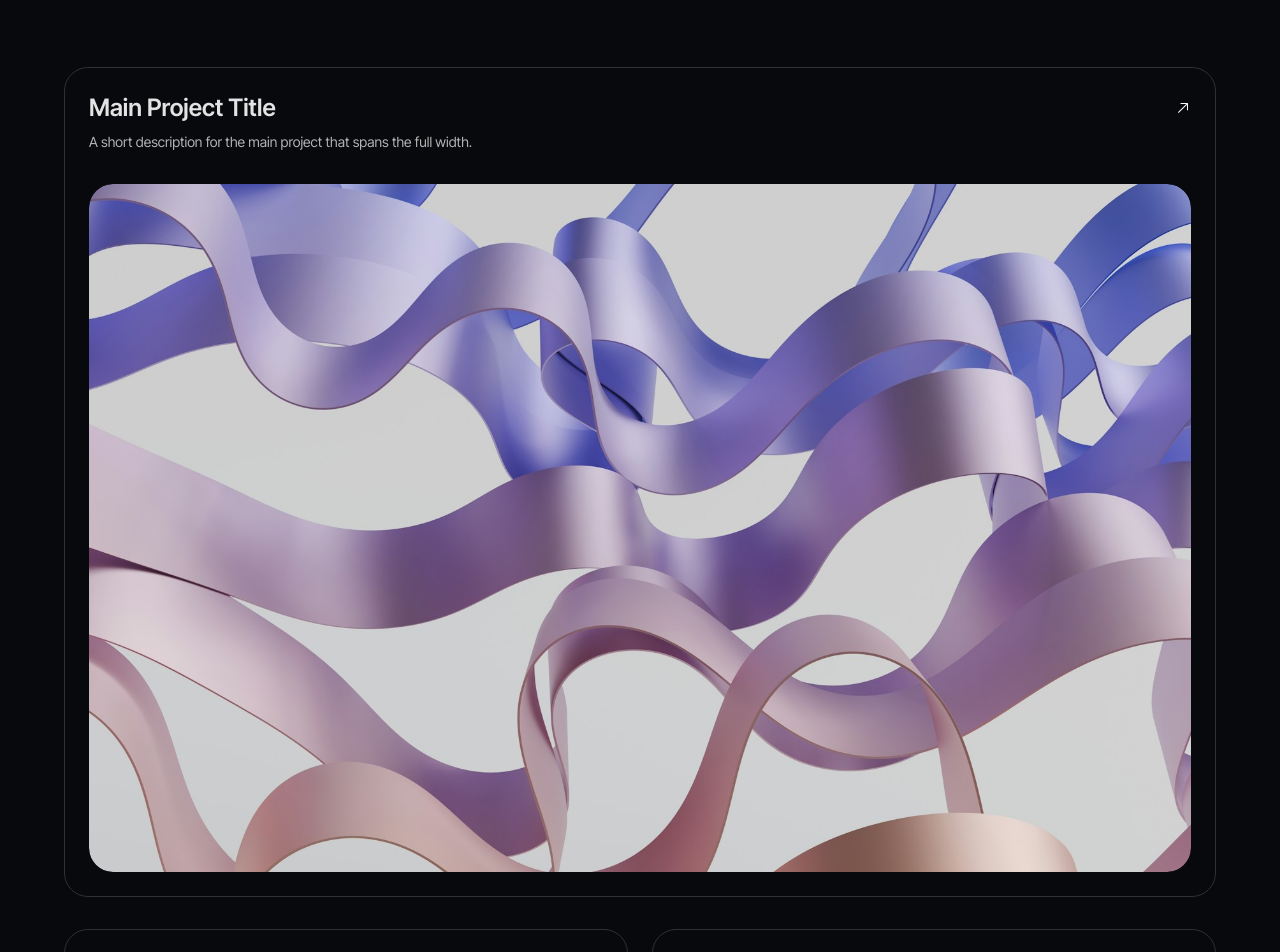
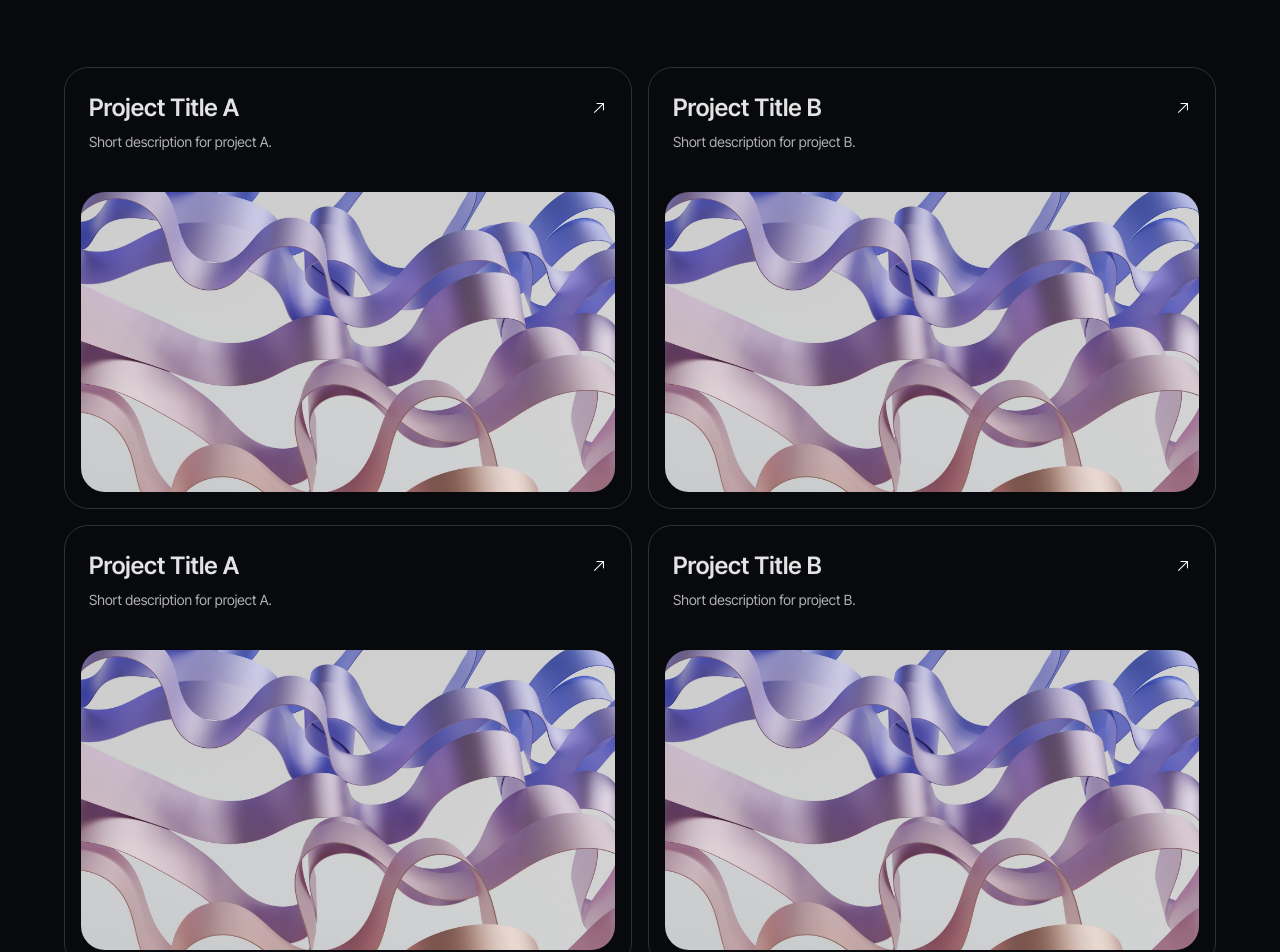
Before and after one commit to fikrilal/code-alchemy, a Next.js app: page / in a window 1280 px wide. Shown: the part 2100-3052 px from the top of the page. Built offline with nearby package versions, Linux system fonts and the light colour scheme; no server answers; a web font is replaced by a local one; what tailwind-hamburgers would draw is missing.

Commit message:
feat: update selected work layout

```diff
--- a/src/app/about/components/ChainOfThought.jsx
+++ b/src/app/about/components/ChainOfThought.jsx
@@ -78,14 +78,15 @@ const thoughts = [
     ],
   },
   {
-    title: "🎵 Favorite Bands: Linkin Park, Starset, Breaking Benjamin",
-    content: `"Give me a sign, I wanna believe!" - *Breaking Benjamin* (and me when debugging)`,
+    title: "🎵 Favorite Bands: Imagine Dragons, Aurora, Starset",
+    content:
+      "One moment it’s XXXTentacion, next it’s Aurora. Then Imagine Dragons crashes in. My Spotify algorithm is confused.",
     chain: [
-      "🤖 What’s my **background music** today?",
-      "🤖 Debugging session? Sounds like a **Linkin Park** moment.",
-      "🤖 Oh wait, should I mention **Evanescence** too?",
-      "🤖 Nah, let’s not overwhelm them with too much greatness.",
-      "🤖 Alright, let’s just **list them all**!",
+      "🤖 Hmm… what’s the **vibe check** today?",
+      "🤖 Debugging? Might need some **XXXTentacion or Juice WRLD** energy.",
+      "🤖 But wait, deep focus mode? **Aurora it is.**",
+      "🤖 Suddenly feeling heroic? **Imagine Dragons, let’s go!**",
+      "🤖 Honestly, my Spotify has no idea who I really am.",
     ],
   },
   {
@@ -114,7 +115,7 @@ const thoughts = [
   },
   {
     title: "🎬 Favorite Movie Genre: Sci-Fi & Mind-bending Thrillers",
-    content: `"Reality is often disappointing... but movies? They fix that."`,
+    content: "Reality is often disappointing... but movies? They fix that.",
     chain: [
       "🤖 What’s my go-to entertainment?",
       "🤖 Sci-Fi? Thriller? Anything **Christopher Nolan**?",
--- a/src/app/about/components/MainSection.jsx
+++ b/src/app/about/components/MainSection.jsx
@@ -94,7 +94,7 @@ export default function MainSection() {
           variants={childVariants}
         >
           <p className="text-base md:text-lg text-slate-300 font-medium mb-4 leading-[1.6] sm:!leading-[1.8]">
-            Hi, I’m Fikril—a mobile engineer and UX enthusiast based in Jakarta,
+            Hi, I’m Fikril—a mobile engineer and UX enthusiast based in Bandung,
             Indonesia. My journey in tech started with a curiosity for how
             things work, and over the years, it’s turned into a passion for
             building apps that people love to use.
--- a/src/components/SelectedWork.jsx
+++ b/src/components/SelectedWork.jsx
@@ -35,14 +35,14 @@ export default function SelectedWork() {
 
   return (
     <motion.section
-      className="flex flex-col items-start min-h-screen transition-colors duration-300"
+      className="flex flex-col items-start min-h-screen transition-colors duration-300  px-4 sm:px-6 lg:px-8 xl:px-0"
       variants={containerVariants}
       initial="hidden"
       whileInView="visible"
       viewport={{ once: true, amount: 0.2 }}
     >
       {/* Header */}
-      <div className="max-w-6xl w-full mx-auto pt-24 sm:pt-24 lg:pt-60 px-4 sm:px-6 lg:px-0">
+      <div className="max-w-6xl w-full mx-auto pt-24 sm:pt-24 lg:pt-60">
         <div className="flex justify-between items-center">
           <motion.h2
             className="text-3xl md:text-5xl font-semibold text-slate-200 leading-[1.2] sm:!leading-tight max-w-4xl"
@@ -66,19 +66,20 @@ export default function SelectedWork() {
       </div>
 
       {/* Projects Section */}
-      <div className="max-w-6xl w-full mx-auto px-4 sm:px-6 lg:px-0 mt-12 sm:mt-16 lg:mt-24">
+      <div className="max-w-6xl w-full mx-auto mt-12 sm:mt-16 lg:mt-24">
         {/* Main Project Card */}
-        <motion.div
+        {/* <motion.div
           className="p-6 rounded-3xl mb-8 border border-slate-900 group"
           variants={{ ...childVariants, ...cardVariants }}
-          initial="initial"
+          initial="hidden"
+          whileInView="visible"
           whileHover="hover"
+          viewport={{ once: true, amount: 0.2 }}
         >
           <div className="flex justify-between items-center mb-2">
             <h3 className="text-xl xl:text-2xl font-semibold text-slate-200">
               Main Project Title
             </h3>
-            {/* Arrow icon wrapped with Tailwind group-hover classes */}
             <span className="inline-flex items-center transition-transform duration-500 ease-out group-hover:translate-x-1 group-hover:rotate-45">
               <img src="/icons/ic_arrow.svg" alt="Arrow" className="w-4 h-4" />
             </span>
@@ -93,16 +94,18 @@ export default function SelectedWork() {
               className="w-full h-full object-cover rounded-3xl"
             />
           </div>
-        </motion.div>
+        </motion.div> */}
 
         {/* Two Smaller Project Cards */}
-        <div className="grid grid-cols-1 md:grid-cols-2 gap-6">
+        <div className="grid grid-cols-1 md:grid-cols-2 gap-4">
           {/* Project Card 1 */}
           <motion.div
             className="rounded-3xl overflow-hidden flex flex-col border border-slate-900 group"
             variants={{ ...childVariants, ...cardVariants }}
-            initial="initial"
+            initial="hidden"
+            whileInView="visible"
             whileHover="hover"
+            viewport={{ once: true, amount: 0.2 }}
           >
             <div className="p-6 flex-none">
               <div className="flex justify-between items-center">
@@ -134,8 +137,83 @@ export default function SelectedWork() {
           <motion.div
             className="rounded-3xl overflow-hidden flex flex-col border border-slate-900 group"
             variants={{ ...childVariants, ...cardVariants }}
-            initial="initial"
+            initial="hidden"
+            whileInView="visible"
             whileHover="hover"
+            viewport={{ once: true, amount: 0.2 }}
+          >
+            <div className="p-6 flex-none">
+              <div className="flex justify-between items-center">
+                <h3 className="text-xl xl:text-2xl font-semibold text-slate-200">
+                  Project Title B
+                </h3>
+                <span className="inline-flex items-center transition-transform duration-500 ease-out group-hover:translate-x-1 group-hover:rotate-45">
+                  <img
+                    src="/icons/ic_arrow.svg"
+                    alt="Arrow"
+                    className="w-4 h-4"
+                  />
+                </span>
+              </div>
+              <p className="text-sm text-slate-400 mt-2">
+                Short description for project B.
+              </p>
+            </div>
+            <div className="relative flex-1 p-4">
+              <img
+                src="/images/dummy-image.jpg"
+                alt="Project B screenshot"
+                className="w-full h-full object-cover rounded-3xl"
+              />
+            </div>
+          </motion.div>
+        </div>
+
+        {/* Two Smaller Project Cards */}
+        <div className="grid grid-cols-1 md:grid-cols-2 gap-4 mt-4">
+          {/* Project Card 1 */}
+          <motion.div
+            className="rounded-3xl overflow-hidden flex flex-col border border-slate-900 group"
+            variants={{ ...childVariants, ...cardVariants }}
+            initial="hidden"
+            whileInView="visible"
+            whileHover="hover"
+            viewport={{ once: true, amount: 0.2 }}
+          >
+            <div className="p-6 flex-none">
+              <div className="flex justify-between items-center">
+                <h3 className="text-xl xl:text-2xl font-semibold text-slate-200">
+                  Project Title A
+                </h3>
+                <span className="inline-flex items-center transition-transform duration-500 ease-out group-hover:translate-x-1 group-hover:rotate-45">
+                  <img
+                    src="/icons/ic_arrow.svg"
+                    alt="Arrow"
+                    className="w-4 h-4"
+                  />
+                </span>
+              </div>
+              <p className="text-sm text-slate-400 mt-2">
+                Short description for project A.
+              </p>
+            </div>
+            <div className="relative flex-1 p-4">
+              <img
+                src="/images/dummy-image.jpg"
+                alt="Project A screenshot"
+                className="w-full h-full object-cover rounded-3xl"
+              />
+            </div>
+          </motion.div>
+
+          {/* Project Card 2 */}
+          <motion.div
+            className="rounded-3xl overflow-hidden flex flex-col border border-slate-900 group"
+            variants={{ ...childVariants, ...cardVariants }}
+            initial="hidden"
+            whileInView="visible"
+            whileHover="hover"
+            viewport={{ once: true, amount: 0.2 }}
           >
             <div className="p-6 flex-none">
               <div className="flex justify-between items-center">
```
